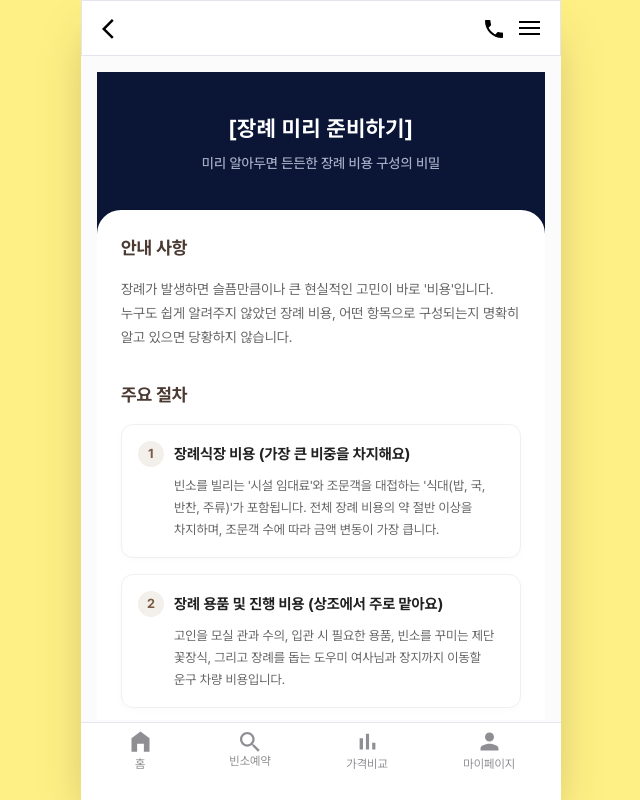
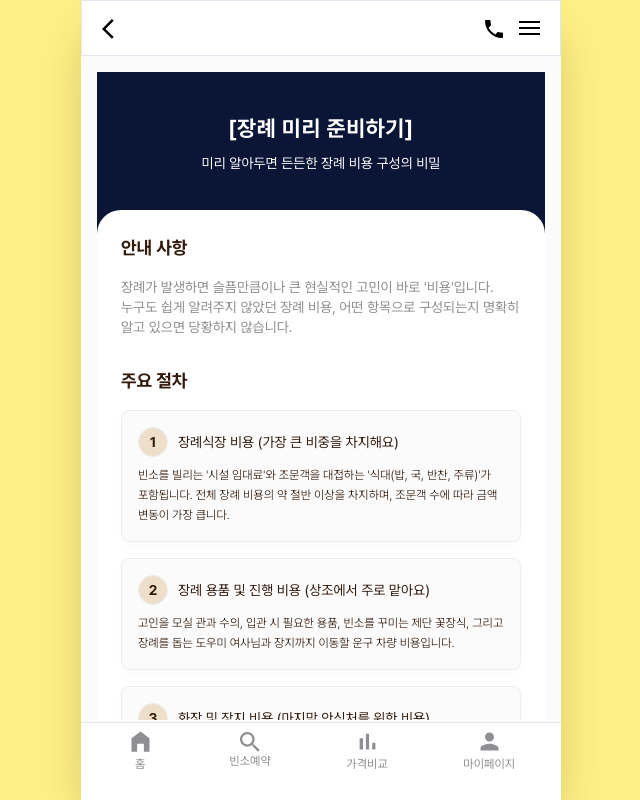
Before and after one commit to dokkk0dahee/Tishoo, a React (Vite) app: page /guide/1 in a window 1280 px wide. Shown: the whole page, without its empty margins (319-959 px from the left). Built offline with nearby package versions, Linux system fonts and the light colour scheme.

Commit message:
[STYLE] 스타일 설정

```diff
--- a/src/pages/home/GuideDetail.jsx
+++ b/src/pages/home/GuideDetail.jsx
@@ -32,7 +32,7 @@ const guideDetails = {
         title: "[임종 직후 대처]",
         subtitle: "자택 vs 병원, 임종 장소에 따른 '사망진단서' 발급 안내",
         content: "가족을 떠나보낸 직후, 경황이 없으시겠지만 장례 절차를 시작하기 위해 가장 먼저 확보해야 하는 서류가 있습니다. 바로 '사망진단서(시체검안서)'입니다.",
-        stepsTitle: "주요 절차",
+        stepsTitle: "주요 상황",
         steps: [
             { title: "병원에서 임종하신 경우", desc: "가장 절차가 수월합니다. 병원에 계시던 주치의가 임종을 확인한 후 병원 원무과를 통해 '사망진단서'를 즉시 발급받을 수 있습니다." },
             { title: "자택에서 임종하신 경우 (자연사/노환)", desc: "절대 당황하지 마시고 119나 112에 먼저 신고하세요. 구급대원과 경찰이 도착하여 상황을 확인한 후, 가까운 응급실로 모시거나 의사를 모셔와 '시체검안서'를 발급받게 됩니다." },
@@ -66,7 +66,7 @@ const guideDetails = {
         title: "[장례 후 해야 할 일]",
         subtitle: "장례 후 한 달 내에 반드시 해야 할 행정 처리 3가지",
         content: "장례를 무사히 마쳤다는 안도감도 잠시, 유가족 앞에는 풀어야 할 행정 숙제들이 남아 있습니다. 기한을 놓치면 과태료가 나올 수 있으니 다음 세 가지는 꼭 기억해 주세요.",
-        stepsTitle: "주요 절차",
+        stepsTitle: "주요 목록",
         steps: [
             { title: "사망신고 (사망일로부터 1개월 이내)", desc: "고인의 주소지와 상관없이 전국 구청이나 동주민센터(행정복지센터)에서 신고할 수 있습니다. 사망진단서 원본과 신고자의 신분증을 꼭 지참하세요. (기한을 넘기면 최대 5만 원의 과태료가 부과됩니다.)" },
             { title: "안심상속 원스톱 서비스 신청", desc: "사망신고를 하러 가셨을 때 한 번에 신청하세요. 고인이 남기신 예금, 보험, 주식은 물론 혹시 모를 대출과 빚까지 전국 금융망을 통해 한 번에 조회해 주는 매우 유용한 국가 서비스입니다" },
@@ -89,41 +89,41 @@ const GuideDetail = () => {
 
     return (
         // pb-[100px]를 주어 하단 네비게이션 바에 콘텐츠가 가려지지 않도록 합니다.
-        <div className="flex flex-col h-full bg-[#F8F9FA] overflow-y-auto pb-[100px]">
+        <div className="flex flex-col w-full h-full bg-[#F8F9FA] overflow-y-auto">
 
             {/* 1. 상단 다크 네이비 배너 영역 */}
             <div className={`w-full pt-[40px] pb-[60px] ${data.imgBg} relative flex flex-col items-center justify-center px-6 text-center`}>
-                <h2 className="text-[22px] font-bold text-white z-10 mb-2 tracking-wide">{data.title}</h2>
-                <p className="text-[14px] text-[#A6AFC6] font-medium z-10">{data.subtitle}</p>
+                <h2 className="text-[22px] font-bold text-white z-10 mb-2 tracking-wide line-height-[31px] letter-spacing-[-0.044px]">{data.title}</h2>
+                <p className="text-[14px] text-white font-regular line-height-[22px] letter-spacing-[-0.28px]">{data.subtitle}</p>
             </div>
 
             {/* 2. 본문 내용 영역 (둥근 모서리로 배너를 덮는 효과) */}
             <div className="flex-1 bg-white rounded-t-[24px] -mt-[24px] p-[24px] z-20 relative shadow-sm">
 
                 {/* 2-1. 안내 사항 */}
-                <div className="mb-8">
-                    <h3 className="text-[18px] font-bold text-[#4A3A31] mb-4">안내 사항</h3>
-                    <p className="text-[14px] text-[#666666] leading-[24px] break-keep">
+                <div className="mb-[30px]">
+                    <h3 className="text-[18px] font-bold text-[#331B0C] mb-[16px]">안내 사항</h3>
+                    <p className="text-[14px] font-regular text-[#8E8E93] leading-[20px] break-keep">
                         {data.content}
                     </p>
                 </div>
 
                 {/* 2-2. 주요 절차 (카드 UI) */}
-                <div className="mb-10">
-                    <h3 className="text-[18px] font-bold text-[#4A3A31] mb-4">{data.stepsTitle}</h3>
-                    <div className="flex flex-col gap-4">
+                <div className="mb-[30px]">
+                    <h3 className="text-[18px] font-bold text-[#331B0C] mb-[16px]">{data.stepsTitle}</h3>
+                    <div className="flex flex-col gap-[16px]">
                         {data.steps.map((step, index) => (
-                            <div key={index} className="border-[1px] border-[#F0F0F0] rounded-[12px] p-4 bg-white shadow-[0_2px_8px_rgba(0,0,0,0.02)]">
+                            <div key={index} className="w-full border-[1px] border-[#eee] rounded-[8px] p-[16px] bg-[#FBFBFB] shadow-[0_2px_8px_rgba(0,0,0,0.02)]">
                                 <div className="flex items-center gap-[10px] mb-[8px]">
                                     {/* 숫자 동그라미 */}
-                                    <div className="w-[26px] h-[26px] rounded-full bg-[#F3EFEA] text-[#7A5A44] flex items-center justify-center text-[13px] font-bold shrink-0">
+                                    <div className="w-[30px] h-[30px] rounded-full border-[1px] border-[#eee] bg-[#EDDFCA] text-[#331B0C] flex items-center justify-center text-[14px] font-bold shrink-0">
                                         {index + 1}
                                     </div>
-                                    <h4 className="text-[15px] font-bold text-[#222222]">
+                                    <h4 className="text-[14px] font-regular text-[#331B0C] line-height-[20px]">
                                         {step.title}
                                     </h4>
                                 </div>
-                                <p className="text-[13px] text-[#666666] leading-[22px] break-keep pl-[36px]">
+                                <p className="text-[12px] text-[#331B0C] font-light leading-[20px] break-keep">
                                     {step.desc}
                                 </p>
                             </div>
@@ -133,14 +133,14 @@ const GuideDetail = () => {
 
                 {/* 2-3. 요약 Tips (데이터에 tips가 있을 때만 렌더링) */}
                 {data.tips && (
-                    <div>
-                        <h3 className="text-[18px] font-bold text-[#4A3A31] mb-3">{data.tips.title}</h3>
-                        <p className="text-[15px] font-bold text-[#8C7462] mb-3">
+                    <div className="pb-[30px]">
+                        <h3 className="text-[18px] font-bold text-[#331B0C] mb-[16px]">{data.tips.title}</h3>
+                        <p className="text-[14px] font-medium text-[#8C7462] mb-[16px] leading-[20px] break-keep">
                             {data.tips.question}
                         </p>
                         {/* 왼쪽 세로선(Border)이 있는 답변 영역 */}
-                        <div className="border-l-[2px] border-[#D9D0C7] pl-[14px] py-[4px]">
-                            <p className="text-[14px] text-[#555555] leading-[24px] break-keep">
+                        <div className="border-l-[1.5px] border-[#331B0C] pl-[16px] py-[4px]">
+                            <p className="text-[14px] font-regular text-[#331B0C] leading-[20px] break-keep">
                                 {data.tips.answer}
                             </p>
                         </div>
```
